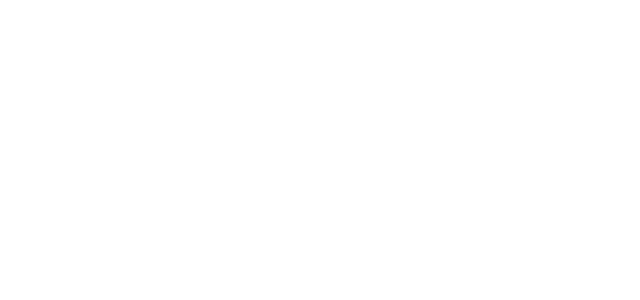
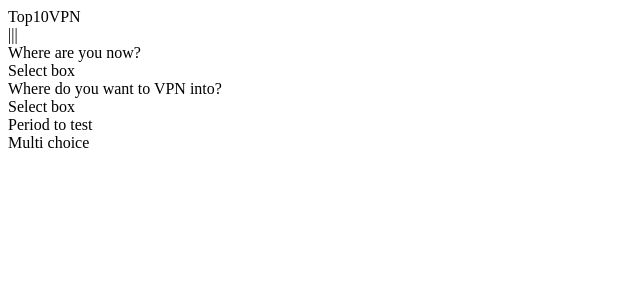
Before and after one commit to powderham/top10vpn, a React (Create React App) app: page / in a window 1280 px wide. Shown: the top 300 px of the page, without its empty margins (0-640 px from the left). Built offline with nearby package versions, Linux system fonts and the light colour scheme; the HTML template or start-up script is replaced by a standard one.

Commit message:
implementing skeleton structure/first scss for layout

```diff
--- a/src/App.js
+++ b/src/App.js
@@ -4,7 +4,34 @@
   render() {
     return (
       <div className="App">
-        <div />
+        <div className="navbar">
+          <div>Top10VPN</div>
+          <div>|||</div>
+        </div>
+        <div className="user-input">
+          <div className="current-location">
+            <div className="input-question">
+              <div>Where are you now?</div>
+            </div>
+            <div className="input-select">
+              <div>Select box</div>
+            </div>
+          </div>
+          <div className="vpn-location">
+            <div className="input-question">
+              <div>Where do you want to VPN into?</div>
+            </div>
+            <div className="input-select">
+              <div>Select box</div>
+            </div>
+          </div>
+          <div className="text-period">
+            <div className="input-question">
+              <div>Period to test</div>
+            </div>
+            <div className="input-multi">Multi choice</div>
+          </div>
+        </div>
       </div>
     );
   }
--- a/src/styles/css/index.css
+++ b/src/styles/css/index.css
@@ -27,4 +27,25 @@
   padding: 0;
   font-family: sans-serif; }
 
+.App {
+  display: flex;
+  flex-direction: column;
+  padding: 5%; }
+  .App .navbar {
+    display: flex;
+    justify-content: space-between; }
+  .App .user-input {
+    display: flex;
+    flex-direction: column;
+    margin: 5% 0 0 0;
+    max-width: 320px; }
+    .App .user-input .current-location,
+    .App .user-input .vpn-location,
+    .App .user-input .text-period {
+      display: flex; }
+      .App .user-input .current-location .input-multi,
+      .App .user-input .vpn-location .input-multi,
+      .App .user-input .text-period .input-multi {
+        min-width: 320px; }
+
 /*# sourceMappingURL=index.css.map */
--- a/src/styles/scss/index.scss
+++ b/src/styles/scss/index.scss
@@ -5,3 +5,32 @@
   padding: 0;
   font-family: sans-serif;
 }
+
+.App {
+  display: flex;
+  flex-direction: column;
+
+  padding: 5%;
+
+  .navbar {
+    display: flex;
+    justify-content: space-between;
+  }
+  .user-input {
+    display: flex;
+    flex-direction: column;
+
+    margin: 5% 0 0 0;
+    max-width: 320px;
+
+    .current-location,
+    .vpn-location,
+    .text-period {
+      display: flex;
+
+      .input-multi {
+        min-width: 320px;
+      }
+    }
+  }
+}
```
Also changed, not shown: 2 other files (tests, documents, lock files or other folders).
